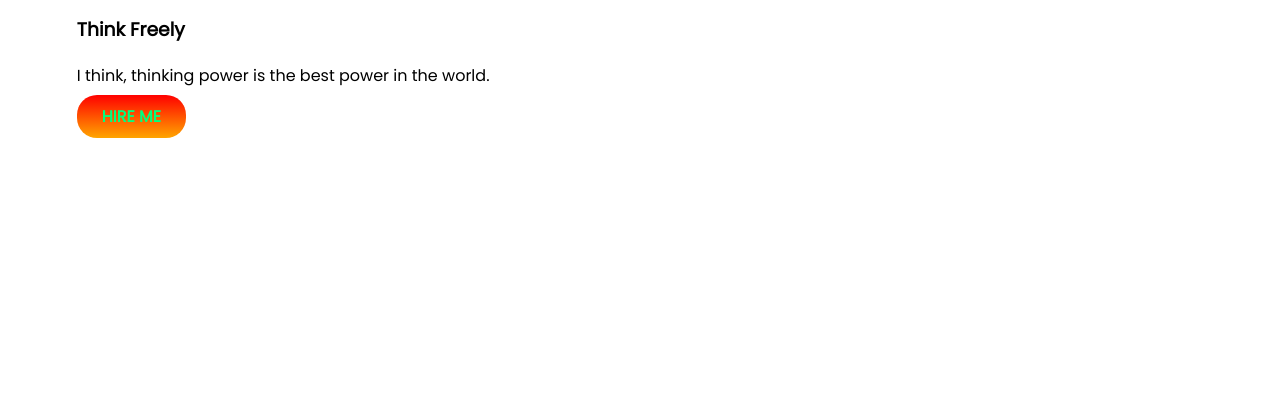
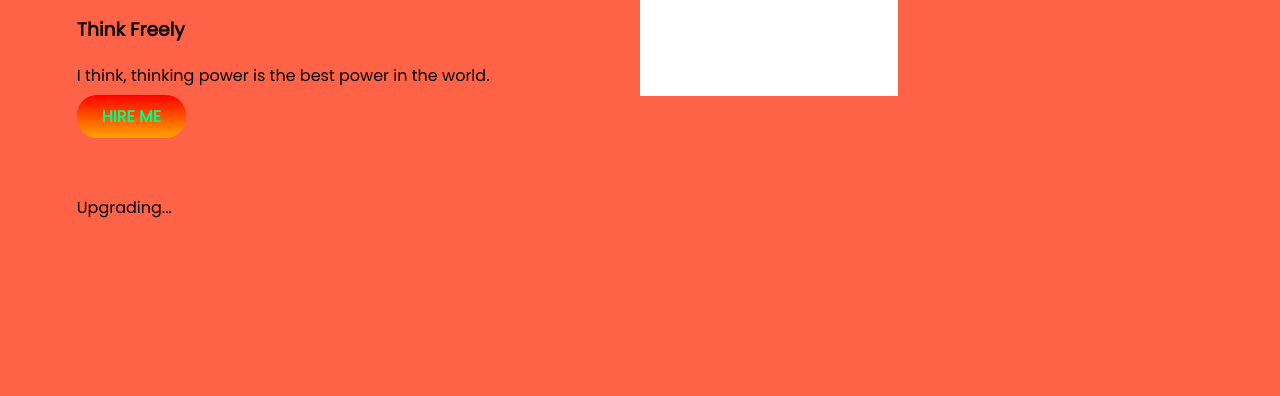
Before and after one commit to ShahriarRaktim/developer-portfolio, a plain HTML site: page index.html in a window 1280 px wide. Shown: the part 404-800 px from the top of the page. Drawn offline with Linux system fonts and the light colour scheme.

Commit message:
color-add

```diff
--- a/index.html
+++ b/index.html
@@ -14,12 +14,14 @@
 
 <body>
     <section class="top-banner">
-        <div class="half-width">
+        <div class="half-width bc">
             <h1>WELCOME To</h1>
             <h1><span>THINKER RAKTIM</span> WORLD !</h1>
             <h3>Think Freely</h3>
             <p>I think, thinking power is the best power in the world.</p>
-            <a class="link-button" target="_blank" href="https://www.facebook.com/thinker.person.79/">HIRE ME</a>
+            <a class="link-button" target="_blank" href="https://www.facebook.com/thinker.person.79/">HIRE
+                ME</a><br><br><br>
+            <p>Upgrading...</p>
         </div>
         <div class="half-width"> <img src="image/my-pic-with-bg.png" alt=""></div>
     </section>
--- a/style.css
+++ b/style.css
@@ -1,6 +1,7 @@
 body{
     font-family: 'Poppins', sans-serif;
     margin: 0;
+    background-color: tomato;
 }
 h1{
     font-size: 60px;
@@ -32,3 +33,6 @@ section{
     background-image: url(image/top-banner.png);
     background-repeat: no-repeat;
 }
+.bc{
+    background-color: tomato;
+}
```
